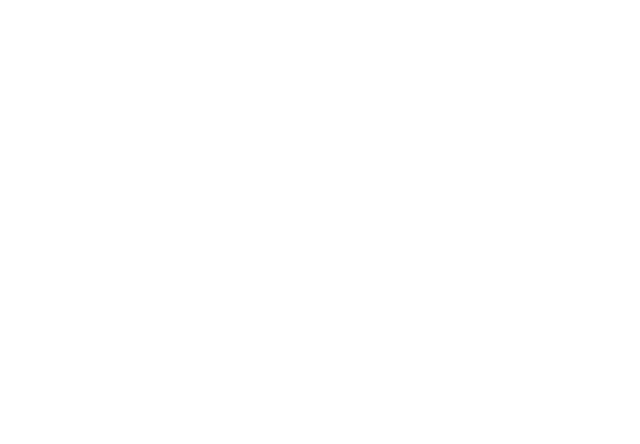
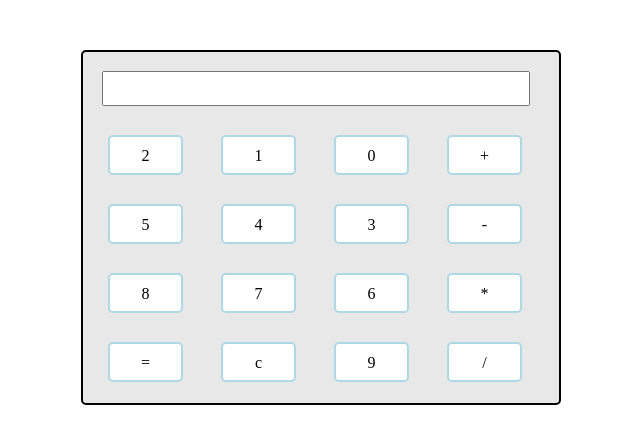
Before and after one commit to umarfarooq95/Javascript-Calculator, a website: page test/index.html in a window 1280 px wide. Shown: the whole page, without its empty margins (319-959 px from the left). Drawn offline with nearby package versions, Linux system fonts and the light colour scheme.

Commit message:
delete style.css file

```diff
--- a/src/index.js
+++ b/src/index.js
@@ -2,8 +2,59 @@
 
     $.fn.javascriptCalcInit = init;
 
+    var root = {
+        margin: 'auto',
+        width: '480px',
+        height: '355px',
+        border: '2px solid black',
+        marginTop: '50px',
+        background: '#e8e8e8',
+        borderRadius: '5px',
+        "box-sizing": 'border-box'
+    };
+    var value = {
+        width: '90%',
+        margin: '19px',
+        height: '35px',
+        padding: '10px'
+    };
+
+    var bodyWrapperClassObj = {
+        display: 'flex'
+    };
+
+    var numbersWrapperClassObj = {
+        width: '345px',
+        display: 'flex',
+        flexWrap: 'wrap',
+        flexDirection: 'row-reverse'
+    };
+
+    var operatorsWrapperClassObj = {
+        display: 'flex',
+        flexDirection: 'column'
+    };
+
+    var numbersClassObj = {
+        width: '75px',
+        height: '40px',
+        display: 'inline-block',
+        margin: '10px 19px 19px 19px',
+        border: '2px solid lightblue',
+        padding: '10px',
+        background: 'white',
+        cursor: 'pointer',
+        borderRadius: '5px'
+    }
+    var styleTag = '<style>*{box-sizing: border-box;body{margin: 0;}'+
+    'input[type=number]::-webkit-inner-spin-button,'+
+    'input[type=number]::-webkit-outer-spin-button {'+
+        '-webkit-appearance: none;'+
+        'margin: 0;'+
+    '}<style>';
+
     function init() {
-        $(this).addClass('root')
+        $(this).css(root).addClass('root').append(styleTag);
         buildBasicStructure();
         buildNumbers();
         buildClearAndEqualDivs()
@@ -11,10 +62,10 @@
     }
 
     function buildBasicStructure(){
-        var input = $('<input/>').addClass('value').attr('readonly', true);
-        var bodyWrapper = $('<div></div>').addClass('body-wrapper');
-        var numbersWrapper = $('<div></div>').addClass('numbers-wrapper')
-        var operatorsWrapper = $('<div></div>').addClass('operators-wrapper')
+        var input = $('<input/>').css(value).addClass('value').attr('readonly', true);
+        var bodyWrapper = $('<div></div>').css(bodyWrapperClassObj).addClass('body-wrapper');
+        var numbersWrapper = $('<div></div>').css(numbersWrapperClassObj).addClass('numbers-wrapper')
+        var operatorsWrapper = $('<div></div>').css(operatorsWrapperClassObj).addClass('operators-wrapper')
         $(bodyWrapper).append(numbersWrapper);
         $(bodyWrapper).append(operatorsWrapper);
         $(".root").append(input);
@@ -24,8 +75,8 @@
     function buildNumbers() {
         var numberWrapper = $('.numbers-wrapper')
         for (var i = 0; i < 10; i++) {
-            var numbersDiv = $('<div></div>').addClass('numbers').attr('id', 'numbersDiv' + i);
-            var textDiv = $('<div></div>').addClass('text-center')
+            var numbersDiv = $('<div></div>').css(numbersClassObj).addClass('numbers').attr('id', 'numbersDiv' + i);
+            var textDiv = $('<div></div>').css({textAlign: 'center'})
             textDiv[0].innerText = i
             $(numbersDiv).append(textDiv);
             $(numberWrapper).append(numbersDiv)
@@ -38,8 +89,8 @@
         var arr = ['c', '='];
         var numberWrapper = $('.numbers-wrapper')
         for (var j = 0; j < arr.length; j++) {
-            var numbersDiv = $('<div></div>').addClass('numbers').attr('id', 'clearOrEqualDivs' + j);
-            var textDiv = $('<div></div>').addClass('text-center')
+            var numbersDiv = $('<div></div>').css(numbersClassObj).addClass('numbers').attr('id', 'clearOrEqualDivs' + j);
+            var textDiv = $('<div></div>').css({textAlign: 'center'})
             textDiv[0].innerText = arr[j]
             $(numbersDiv).append(textDiv);
             $(numberWrapper).append(numbersDiv)
@@ -72,8 +123,8 @@
         var operators = ['+', '-', '*', '/'];
         var operatorWrapper = $('.operators-wrapper')
         for (var j = 0; j < operators.length; j++) {
-            var numbersDiv = $('<div></div>').addClass('numbers').attr('id', 'operatorsDivs' + j);
-            var textDiv = $('<div></div>').addClass('text-center')
+            var numbersDiv = $('<div></div>').css(numbersClassObj).addClass('numbers').attr('id', 'operatorsDivs' + j);
+            var textDiv = $('<div></div>').css({textAlign: 'center'})
             textDiv[0].innerText = operators[j]
             $(numbersDiv).append(textDiv);
             $(operatorWrapper).append(numbersDiv)
@@ -91,3 +142,7 @@
     }
 
 }(jQuery));
+
+$(document).ready(function(){
+    $('.wrapper').javascriptCalcInit()
+})
--- a/src/style/style.css
+++ /dev/null
@@ -1,58 +0,0 @@
-*{
-    box-sizing: border-box;
-}
-body{
-    margin: 0;
-}
-.root{
-    margin: auto;
-    width: 480px;
-    height: 355px;
-    border: 2px solid black;
-    margin-top: 50px;
-    background: #e8e8e8;
-    border-radius: 5px;
-}
-.value{
-    width: 90%;
-    margin: 19px;
-    height: 35px;
-    padding: 10px;
-}
-
-input[type=number]::-webkit-inner-spin-button,
-input[type=number]::-webkit-outer-spin-button {
-    -webkit-appearance: none;
-    margin: 0;
-}
-
-.numbers{
-    width: 75px;
-    height: 40px;
-    display: inline-block;
-    margin: 10px 19px 19px 19px;
-    border: 2px solid lightblue;
-    padding: 10px;
-    background: white;
-    cursor: pointer;
-    border-radius: 5px;
-}
-.text-center{
-    text-align: center
-}
-
-.numbers-wrapper{
-    width: 345px;
-    display: flex;
-    flex-wrap: wrap;
-    flex-direction: row-reverse;
-}
-
-.operators-wrapper{
-    display: flex;
-    flex-direction: column;
-}
-
-.body-wrapper{
-    display: flex;
-}
--- a/test/index.html
+++ b/test/index.html
@@ -11,7 +11,6 @@
         crossorigin="anonymous">
     </script>
     <link rel="shortcut icon" type="image/png" href="../src/images/calc.png"/>
-    <link rel="stylesheet" href="../src/style/style.css">
     <script src="../src/index.js"></script>
 </head>
 <body>
```
Also changed, not shown: README.md.
